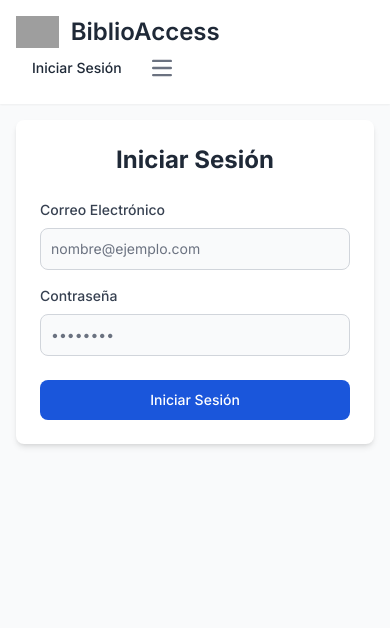
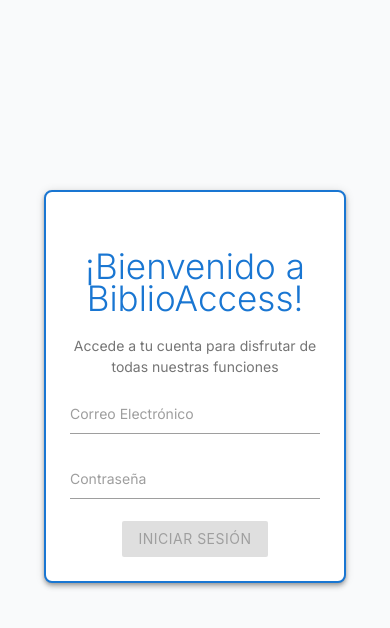
Before and after one commit to mag0/Biblio-FrontEnd, an Angular app: page /login in a window 390 px wide. Shown: the top 628 px of the page. Built offline with nearby package versions, Linux system fonts and the light colour scheme; grey boxes are pictures that could not be loaded.

Commit message:
views styles changed

```diff
--- a/src/app/app.routes.ts
+++ b/src/app/app.routes.ts
@@ -3,6 +3,7 @@
 import { ProfileComponent } from './components/profile/profile.component';
 import { FileUploadComponent } from './components/file-upload/file-upload.component';
 import { OcrViewerComponent } from './components/ocr-viewer/ocr-viewer.component';
+import { TasksComponent } from './components/tasks/tasks.component';
 import { AuthGuard } from './guards/auth.guard';
 
 export const routes: Routes = [
@@ -11,5 +12,6 @@
   { path: 'profile', component: ProfileComponent, canActivate: [AuthGuard] },
   { path: 'upload', component: FileUploadComponent, canActivate: [AuthGuard] },
   { path: 'ocr-viewer', component: OcrViewerComponent, canActivate: [AuthGuard] },
+  { path: 'tasks', component: TasksComponent, canActivate: [AuthGuard] },
   { path: '**', redirectTo: '/login' }
 ];
--- a/src/app/components/login/login.component.html
+++ b/src/app/components/login/login.component.html
@@ -1,50 +1,51 @@
-<div class="flex justify-center items-center min-h-screen">
-  <div class="w-full max-w-md p-6 bg-white rounded-lg shadow-md">
-    <h2 class="text-2xl font-bold text-center text-gray-800 mb-6">Iniciar Sesión</h2>
+<div class="row valign-wrapper" style="height: calc(100vh - 64px); margin: 0;">
+  <div class="col s12 m6 offset-m3 l4 offset-l4">
+    <div class="card z-depth-2" style="border: 2px solid #1976D2; border-radius: 8px;">
+      <div class="card-content">
+        <h2 class="card-title center-align blue-text text-darken-2" style="font-size: 2.5rem; margin-bottom: 1.5rem;">
+          ¡Bienvenido a BiblioAccess!</h2>
+        <p class="center-align grey-text text-darken-1">Accede a tu cuenta para disfrutar de todas nuestras funciones
+        </p>
 
-    <div *ngIf="errorMessage" class="p-4 mb-4 text-sm text-red-700 bg-red-100 rounded-lg">
+        <div *ngIf="errorMessage" class="card-panel red lighten-4 red-text text-darken-4">
           {{ errorMessage }}
         </div>
 
         <form (ngSubmit)="onSubmit()" #loginForm="ngForm">
-      <div class="mb-4">
-        <label for="email" class="block mb-2 text-sm font-medium text-gray-700">Correo Electrónico</label>
-        <input
-          type="email"
-          id="email"
-          name="email"
-          [(ngModel)]="loginData.email"
-          required
-          email
-          class="bg-gray-50 border border-gray-300 text-gray-900 text-sm rounded-lg focus:ring-blue-500 focus:border-blue-500 block w-full p-2.5"
-          placeholder="nombre@ejemplo.com">
+          <!-- Correo Electrónico -->
+          <div class="input-field">
+            <input type="email" id="email" name="email" [(ngModel)]="loginData.email" required email class="validate">
+            <label for="email">Correo Electrónico</label>
           </div>
 
-      <div class="mb-6">
-        <label for="password" class="block mb-2 text-sm font-medium text-gray-700">Contraseña</label>
-        <input
-          type="password"
-          id="password"
-          name="password"
-          [(ngModel)]="loginData.password"
-          required
-          minlength="6"
-          class="bg-gray-50 border border-gray-300 text-gray-900 text-sm rounded-lg focus:ring-blue-500 focus:border-blue-500 block w-full p-2.5"
-          placeholder="••••••••">
+          <!-- Contraseña -->
+          <div class="input-field">
+            <input type="password" id="password" name="password" [(ngModel)]="loginData.password" required minlength="6"
+              class="validate">
+            <label for="password">Contraseña</label>
           </div>
 
-      <button
-        type="submit"
-        [disabled]="loginForm.invalid || isLoading"
-        class="w-full text-white bg-blue-700 hover:bg-blue-800 focus:ring-4 focus:ring-blue-300 font-medium rounded-lg text-sm px-5 py-2.5 text-center disabled:opacity-50 disabled:cursor-not-allowed">
-        <span *ngIf="isLoading" class="inline-block mr-2">
-          <svg class="animate-spin h-5 w-5 text-white" xmlns="http://www.w3.org/2000/svg" fill="none" viewBox="0 0 24 24">
-            <circle class="opacity-25" cx="12" cy="12" r="10" stroke="currentColor" stroke-width="4"></circle>
-            <path class="opacity-75" fill="currentColor" d="M4 12a8 8 0 018-8V0C5.373 0 0 5.373 0 12h4zm2 5.291A7.962 7.962 0 014 12H0c0 3.042 1.135 5.824 3 7.938l3-2.647z"></path>
-          </svg>
+          <!-- Botón de envío -->
+          <div class="center">
+            <button type="submit" [disabled]="loginForm.invalid || isLoading" class="btn waves-effect waves-light blue">
+              <span *ngIf="isLoading" class="preloader-wrapper small active">
+                <div class="spinner-layer spinner-white-only">
+                  <div class="circle-clipper left">
+                    <div class="circle"></div>
+                  </div>
+                  <div class="gap-patch">
+                    <div class="circle"></div>
+                  </div>
+                  <div class="circle-clipper right">
+                    <div class="circle"></div>
+                  </div>
+                </div>
               </span>
               <span>Iniciar Sesión</span>
             </button>
+          </div>
         </form>
       </div>
     </div>
+  </div>
+</div>
--- a/src/app/components/nav-bar/nav-bar.component.html
+++ b/src/app/components/nav-bar/nav-bar.component.html
@@ -1,61 +1,45 @@
-<nav class="bg-white border-gray-200 dark:bg-gray-900 sticky top-0 z-50 shadow-sm">
-  <div class="flex flex-wrap items-center justify-between max-w-screen-xl mx-auto p-4">
-    <a [routerLink]="['/']" class="flex items-center space-x-3 rtl:space-x-reverse">
-      <img src="https://flowbite.com/docs/images/logo.svg" class="h-8" alt="Flowbite Logo" />
-      <span class="self-center text-2xl font-semibold whitespace-nowrap dark:text-white">{{title}}</span>
+<nav class="nav-wrapper blue sticky top-0 z-depth-1" *ngIf="isAuthenticated">
+  <div class="container">
+    <!-- Título alineado a la izquierda -->
+    <a [routerLink]="['/']" class="brand-logo left white-text">BiblioAccess</a>
+    <a href="#" data-target="mobile-demo" class="sidenav-trigger right">
+      <i class="material-icons white-text">menu</i> <!-- Icono clásico de tres rayitas horizontales -->
     </a>
-    <div class="flex items-center md:order-2 space-x-1 md:space-x-2 rtl:space-x-reverse">
-      <!-- Mostrar estos botones solo si NO está autenticado -->
-      <ng-container *ngIf="!isAuthenticated">
-        <a [routerLink]="['/login']"
-          class="text-gray-800 dark:text-white hover:bg-gray-50 focus:ring-4 focus:ring-gray-300 font-medium rounded-lg text-sm px-4 py-2 md:px-5 md:py-2.5 dark:hover:bg-gray-700 focus:outline-none dark:focus:ring-gray-800">Iniciar
-          Sesión</a>
-      </ng-container>
 
-      <!-- Mostrar estos botones solo si está autenticado -->
-      <ng-container *ngIf="isAuthenticated">
-        <a [routerLink]="['/profile']"
-          class="hidden sm:inline-block text-gray-800 dark:text-white hover:bg-gray-50 focus:ring-4 focus:ring-gray-300 font-medium rounded-lg text-sm px-4 py-2 md:px-5 md:py-2.5 dark:hover:bg-gray-700 focus:outline-none dark:focus:ring-gray-800">Mi
-          Perfil</a>
-        <button (click)="logout()"
-          class="hidden sm:inline-block text-white bg-red-600 hover:bg-red-700 focus:ring-4 focus:ring-red-300 font-medium rounded-lg text-sm px-4 py-2 md:px-5 md:py-2.5 focus:outline-none">Cerrar
-          Sesión</button>
-      </ng-container>
-      <button (click)="toggleMobileMenu()" type="button"
-        class="inline-flex items-center p-2 w-10 h-10 justify-center text-sm text-gray-500 rounded-lg md:hidden hover:bg-gray-100 focus:outline-none focus:ring-2 focus:ring-gray-200 dark:text-gray-400 dark:hover:bg-gray-700 dark:focus:ring-gray-600"
-        aria-controls="mobile-menu" aria-expanded="false">
-        <span class="sr-only">Abrir menú</span>
-        <svg class="w-5 h-5" aria-hidden="true" xmlns="http://www.w3.org/2000/svg" fill="none" viewBox="0 0 17 14">
-          <path stroke="currentColor" stroke-linecap="round" stroke-linejoin="round" stroke-width="2"
-            d="M1 1h15M1 7h15M1 13h15" />
-        </svg>
-      </button>
-    </div>
-    <div id="mobile-menu" [class.hidden]="!mobileMenuOpen"
-      class="items-center justify-between w-full md:flex md:w-auto md:order-1">
-      <ul class="flex flex-col mt-4 font-medium md:flex-row md:mt-0 md:space-x-8 rtl:space-x-reverse">
-        <!-- Enlaces adicionales para móvil cuando está autenticado -->
-        <li *ngIf="isAuthenticated" class="md:hidden">
-          <a [routerLink]="['/profile']"
-            class="block py-2 px-3 text-gray-900 border-b border-gray-100 hover:bg-gray-50 md:hover:bg-transparent md:border-0 md:hover:text-blue-600 md:p-0 dark:text-white md:dark:hover:text-blue-500 dark:hover:bg-gray-700 dark:hover:text-blue-500 md:dark:hover:bg-transparent dark:border-gray-700">Mi
-            Perfil</a>
-        </li>
-        <li *ngIf="isAuthenticated" class="md:hidden">
-          <a [routerLink]="['/upload']"
-            class="block py-2 px-3 text-gray-900 border-b border-gray-100 hover:bg-gray-50 md:hover:bg-transparent md:border-0 md:hover:text-blue-600 md:p-0 dark:text-white md:dark:hover:text-blue-500 dark:hover:bg-gray-700 dark:hover:text-blue-500 md:dark:hover:bg-transparent dark:border-gray-700">Subir
-            Archivo</a>
-        </li>
-        <li *ngIf="isAuthenticated" class="md:hidden">
-          <a [routerLink]="['/ocr-viewer']"
-            class="block py-2 px-3 text-gray-900 border-b border-gray-100 hover:bg-gray-50 md:hover:bg-transparent md:border-0 md:hover:text-blue-600 md:p-0 dark:text-white md:dark:hover:text-blue-500 dark:hover:bg-gray-700 dark:hover:text-blue-500 md:dark:hover:bg-transparent dark:border-gray-700">Visualizador
-            OCR</a>
-        </li>
-        <li *ngIf="isAuthenticated" class="md:hidden">
-          <a href="javascript:void(0)" (click)="logout()"
-            class="block py-2 px-3 text-red-600 border-b border-gray-100 hover:bg-gray-50 md:hover:bg-transparent md:border-0 md:hover:text-red-700 md:p-0 dark:text-red-500 md:dark:hover:text-red-500 dark:hover:bg-gray-700 dark:hover:text-red-500 md:dark:hover:bg-transparent dark:border-gray-700">Cerrar
-            Sesión</a>
-        </li>
-      </ul>
-    </div>
+    <!-- Navegador centrado -->
+    <ul class="center-align hide-on-med-and-down" style="position: absolute; left: 50%; transform: translateX(-50%);">
+      <li>
+        <a [routerLink]="['/home']" class="white-text">Home</a>
+      </li>
+      <li>
+        <a [routerLink]="['/tasks']" class="white-text">Tasks</a>
+      </li>
+      <li>
+        <a [routerLink]="['/profile']" class="white-text">Profile</a>
+      </li>
+    </ul>
+
+    <!-- Cerrar Sesión alineado a la derecha -->
+    <ul class="right hide-on-med-and-down">
+      <li>
+        <a (click)="logout()" class="white-text">Cerrar Sesión</a>
+      </li>
+    </ul>
   </div>
+
+  <!-- Menú móvil -->
+  <ul class="sidenav" id="mobile-demo">
+    <li>
+      <a [routerLink]="['/home']" class="black-text">Home</a>
+    </li>
+    <li>
+      <a [routerLink]="['/tasks']" class="black-text">Tasks</a>
+    </li>
+    <li>
+      <a [routerLink]="['/profile']" class="black-text">Profile</a>
+    </li>
+    <li>
+      <a (click)="logout()" class="black-text">Cerrar Sesión</a>
+    </li>
+  </ul>
 </nav>
--- a/src/app/components/profile/profile.component.html
+++ b/src/app/components/profile/profile.component.html
@@ -1,67 +1,69 @@
-<div class="container mx-auto p-3 sm:p-6 max-w-4xl">
-  <div class="bg-white rounded-lg shadow-md p-4 sm:p-6">
-    <h1 class="text-2xl font-bold text-gray-800 mb-6">Mi Perfil</h1>
+<div class="container" style="padding: 2rem;">
+  <div class="card z-depth-2">
+    <div class="card-content">
+      <span class="card-title blue-text text-darken-2">Mi Perfil</span>
 
       <!-- Indicador de carga -->
-    <div *ngIf="isLoading" class="flex justify-center items-center py-8">
-      <svg class="animate-spin h-8 w-8 text-blue-600" xmlns="http://www.w3.org/2000/svg" fill="none"
-        viewBox="0 0 24 24">
-        <circle class="opacity-25" cx="12" cy="12" r="10" stroke="currentColor" stroke-width="4"></circle>
-        <path class="opacity-75" fill="currentColor"
-          d="M4 12a8 8 0 018-8V0C5.373 0 0 5.373 0 12h4zm2 5.291A7.962 7.962 0 014 12H0c0 3.042 1.135 5.824 3 7.938l3-2.647z">
-        </path>
-      </svg>
+      <div *ngIf="isLoading" class="center" style="padding: 2rem;">
+        <div class="preloader-wrapper active">
+          <div class="spinner-layer spinner-blue-only">
+            <div class="circle-clipper left">
+              <div class="circle"></div>
+            </div>
+            <div class="gap-patch">
+              <div class="circle"></div>
+            </div>
+            <div class="circle-clipper right">
+              <div class="circle"></div>
+            </div>
+          </div>
+        </div>
       </div>
 
       <!-- Mensaje de error -->
-    <div *ngIf="errorMessage" class="p-4 mb-4 text-sm text-red-700 bg-red-100 rounded-lg">
+      <div *ngIf="errorMessage" class="card-panel red lighten-4 red-text text-darken-4">
         {{ errorMessage }}
       </div>
 
       <!-- Información del usuario -->
-    <div *ngIf="user && !isLoading" class="space-y-6">
-      <div class="grid grid-cols-1 sm:grid-cols-2 gap-4 sm:gap-6">
-        <div class="bg-gray-50 p-4 rounded-lg">
-          <h2 class="text-lg font-semibold text-gray-700 mb-2">Información Personal</h2>
-          <div class="space-y-3">
+      <div *ngIf="user && !isLoading">
+        <div class="row">
+          <div class="col s12">
+            <div class="card-panel grey lighten-5">
+              <h6 class="blue-text text-darken-2">Información Personal</h6>
               <div>
-              <p class="text-sm text-gray-500">Nombre Completo</p>
-              <p class="font-medium">{{ user.fullName }}</p>
+                <p class="grey-text text-darken-1">Nombre Completo</p>
+                <p class="black-text">{{ user.fullName }}</p>
               </div>
               <div>
-              <p class="text-sm text-gray-500">Nombre de Usuario</p>
-              <p class="font-medium">{{ user.userName }}</p>
+                <p class="grey-text text-darken-1">Nombre de Usuario</p>
+                <p class="black-text">{{ user.userName }}</p>
               </div>
               <div>
-              <p class="text-sm text-gray-500">Correo Electrónico</p>
-              <p class="font-medium">{{ user.email }}</p>
+                <p class="grey-text text-darken-1">Correo Electrónico</p>
+                <p class="black-text">{{ user.email }}</p>
               </div>
             </div>
           </div>
-
-        <div class="bg-gray-50 p-4 rounded-lg">
-          <h2 class="text-lg font-semibold text-gray-700 mb-2">Información de Cuenta</h2>
-          <div class="space-y-3">
+          <div class="col s12">
+            <div class="card-panel grey lighten-5">
+              <h6 class="blue-text text-darken-2">Información de Cuenta</h6>
               <div>
-              <p class="text-sm text-gray-500">ID de Usuario</p>
-              <p class="font-medium">{{ user.id }}</p>
+                <p class="grey-text text-darken-1">ID de Usuario</p>
+                <p class="black-text">{{ user.id }}</p>
               </div>
               <!-- Más información de la cuenta si está disponible -->
             </div>
           </div>
         </div>
 
-      <!-- Botones de acción -->
-      <div class="flex flex-col sm:flex-row justify-between sm:justify-end mt-6 space-y-3 sm:space-y-0 sm:space-x-3">
-        <button (click)="loadUserProfile()"
-          class="px-4 py-2 bg-blue-600 text-white rounded-lg hover:bg-blue-700 focus:outline-none focus:ring-2 focus:ring-blue-500 focus:ring-offset-2 w-full sm:w-auto">
+        <!-- Botón de acción -->
+        <div class="center-align" style="margin-top: 2rem;">
+          <button (click)="loadUserProfile()" class="btn waves-effect waves-light blue">
             Actualizar Datos
-        </button>
-        <button (click)="logout()"
-          class="px-4 py-2 bg-red-600 text-white rounded-lg hover:bg-red-700 focus:outline-none focus:ring-2 focus:ring-red-500 focus:ring-offset-2 w-full sm:w-auto">
-          Cerrar Sesión
           </button>
         </div>
       </div>
     </div>
   </div>
+</div>
--- a/src/index.html
+++ b/src/index.html
@@ -7,12 +7,17 @@
   <base href="/">
   <meta name="viewport" content="width=device-width, initial-scale=1">
   <link rel="icon" type="image/x-icon" href="favicon.ico">
-  <link href="https://cdn.jsdelivr.net/npm/flowbite@3.1.2/dist/flowbite.min.css" rel="stylesheet" />
+  <!-- <link href="https://cdn.jsdelivr.net/npm/flowbite@3.1.2/dist/flowbite.min.css" rel="stylesheet" /> -->
+  <!-- Compiled and minified CSS -->
+  <link rel="stylesheet" href="https://cdnjs.cloudflare.com/ajax/libs/materialize/1.0.0/css/materialize.min.css">
+  <!-- Compiled and minified JavaScript -->
+  <script src="https://cdnjs.cloudflare.com/ajax/libs/materialize/1.0.0/js/materialize.min.js"></script>
+
 </head>
 
 <body>
   <app-root></app-root>
-  <script src="https://cdn.jsdelivr.net/npm/flowbite@3.1.2/dist/flowbite.min.js"></script>
+  <!-- <script src="https://cdn.jsdelivr.net/npm/flowbite@3.1.2/dist/flowbite.min.js"></script> -->
 </body>
 
 </html>
```
Also changed, not shown: src/app/components/nav-bar/nav-bar.component.ts (+16 -2 lines), src/app/components/tasks/tasks.component.html (added, +23 -0 lines), src/app/components/tasks/tasks.component.ts (added, +84 -0 lines), src/app/components/tasks/tasks.component.css (added), 1 other file (tests, documents, lock files or other folders). Lines whose indentation alone changed are shown as unchanged.
